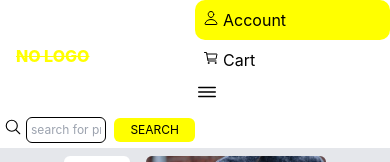
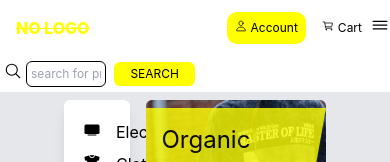
Before and after one commit to philipNgungi037/finishes, a React (Create React App) app: page / in a window 390 px wide. Shown: the top 162 px of the page. Built offline with nearby package versions, Linux system fonts and the light colour scheme.

Commit message:
:iphone: Adjust rsponsiveness to nav

```diff
--- a/src/components/header/NavList.jsx
+++ b/src/components/header/NavList.jsx
@@ -12,17 +12,17 @@ const NavList = () => {
 
 
     return (
-        <div className='nav-list'>
+        <div className='nav-list flex justify-end items-center'>
             <nav className='navs'>
 
                 {/* Access Navs data, then map over it displaying them in flex list, the second last item in the list is backgrounded as yellow */}
-                <ul>
+                <ul className='flex justify-end gap-2 text-xs lg:text-sm '>
                     {
                         Navs.map(
                             (nav, index) =>
-                                <li className={`nav-item ${index === Navs.length - 2 ? 'yellow-bg' : ''}`} key={index}>
+                                <li className={`nav-item  ${index === Navs.length - 2 ? 'yellow-bg' : ''}`} key={index}>
                                     {/* Render the icon as HTML */}
-                                    <span dangerouslySetInnerHTML={{ __html: nav.icon }} className='mr-1' />
+                                    <span dangerouslySetInnerHTML={{ __html: nav.icon }} className='mr-1 ' />
                                     {nav.name}
                                 </li>
                         )
@@ -34,7 +34,7 @@ const NavList = () => {
             <div className="menu lg:hidden">
                 <button
                     onClick={toggleMenu}
-                    className="menu-button text-2xl md:text-4xl hover:border hover:border-yellow-400 "
+                    className="menu-button text-xl hover:border hover:border-yellow-400 "
                 >
                     {isOpen
                         ? <ion-icon name="close-outline" />
```
